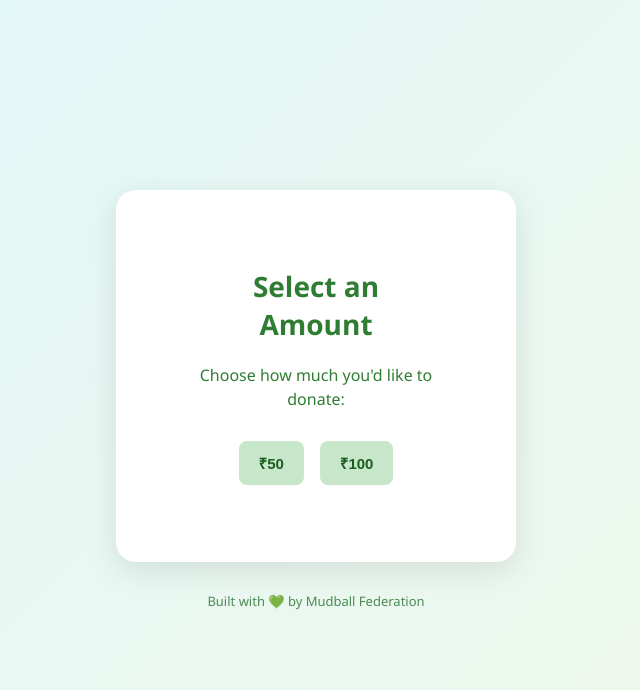
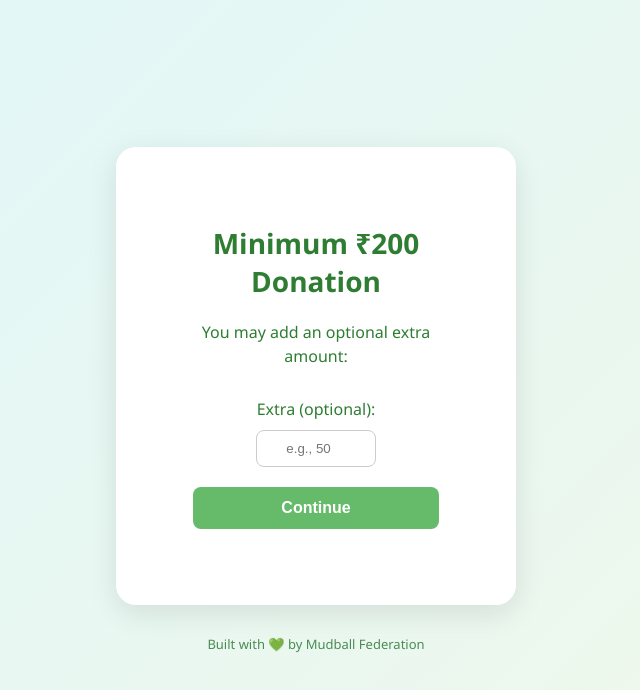
Before and after one commit to idkshetty/idkshetty.github.io, a plain HTML site: page index.html in a window 1280 px wide. Both pictures are taken after a click on the button "Start". Shown: the whole page, without its empty margins (324-964 px from the left). Drawn offline with Linux system fonts and the light colour scheme.

Commit message:
Initial commit

```diff
--- a/index.html
+++ b/index.html
@@ -82,26 +82,18 @@
 
         .amount-options {
             display: flex;
-            justify-content: center;
-            flex-wrap: wrap;
-            gap: 16px;
+            flex-direction: column;
+            align-items: center;
+            gap: 10px;
             margin-top: 10px;
         }
 
-        .amount-options button {
-            padding: 12px 20px;
-            background-color: #c8e6c9;
-            color: #1b5e20;
-            border: none;
-            font-weight: bold;
-            font-size: 15px;
+        .amount-options input {
+            padding: 10px;
             border-radius: 8px;
-            cursor: pointer;
-            transition: background-color 0.2s ease;
-        }
-
-        .amount-options button:hover {
-            background-color: #a5d6a7;
+            border: 1px solid #ccc;
+            width: 120px;
+            text-align: center;
         }
 
         .qr-wrapper {
@@ -139,12 +131,13 @@
 
     <!-- Step 2 -->
     <div id="card2" class="card">
-        <h1>Select an Amount</h1>
-        <p>Choose how much you'd like to donate:</p>
+        <h1>Minimum ₹200 Donation</h1>
+        <p>You may add an optional extra amount:</p>
         <div class="amount-options">
-            <button onclick="selectAmount(50)">₹50</button>
-            <button onclick="selectAmount(100)">₹100</button>
+            <label for="extra">Extra (optional):</label>
+            <input type="number" id="extra" placeholder="e.g., 50" min="0" />
         </div>
+        <button class="button" onclick="proceedWithAmount()">Continue</button>
     </div>
 
     <!-- Step 3 -->
@@ -167,25 +160,27 @@
 
     <script src="https://cdn.jsdelivr.net/npm/qrcode@1.5.1/build/qrcode.min.js"></script>
     <script>
-        let selectedAmount = 50;
-        const upiLinks = {
-            50: 'upi://pay?pa=9449991672@ibl&pn=Vishnu&tn=Support%20ABC&am=50&cu=INR',
-            100: 'upi://pay?pa=9449991672@ibl&pn=Vishnu&tn=Support%20ABC&am=100&cu=INR'
-        };
+        let baseAmount = 200;
+        let totalAmount = 200;
 
         function nextCard(n) {
             document.getElementById(`card${n}`).classList.remove('active');
             document.getElementById(`card${n + 1}`).classList.add('active');
         }
 
-        function selectAmount(amount) {
-            selectedAmount = amount;
+        function proceedWithAmount() {
+            const extra = parseInt(document.getElementById('extra').value) || 0;
+            totalAmount = baseAmount + extra;
+
+            const upiLink = `upi://pay?pa=9449991672@ibl&pn=Vishnu&tn=Support%20ABC&am=${totalAmount}&cu=INR`;
+            QRCode.toCanvas(document.getElementById('qr'), upiLink);
+            window.upiLink = upiLink;
+
             nextCard(2);
-            QRCode.toCanvas(document.getElementById('qr'), upiLinks[amount]);
         }
 
         function launchUpi() {
-            window.location.href = upiLinks[selectedAmount];
+            window.location.href = window.upiLink;
             setTimeout(() => {
                 nextCard(3);
             }, 3000);
```
